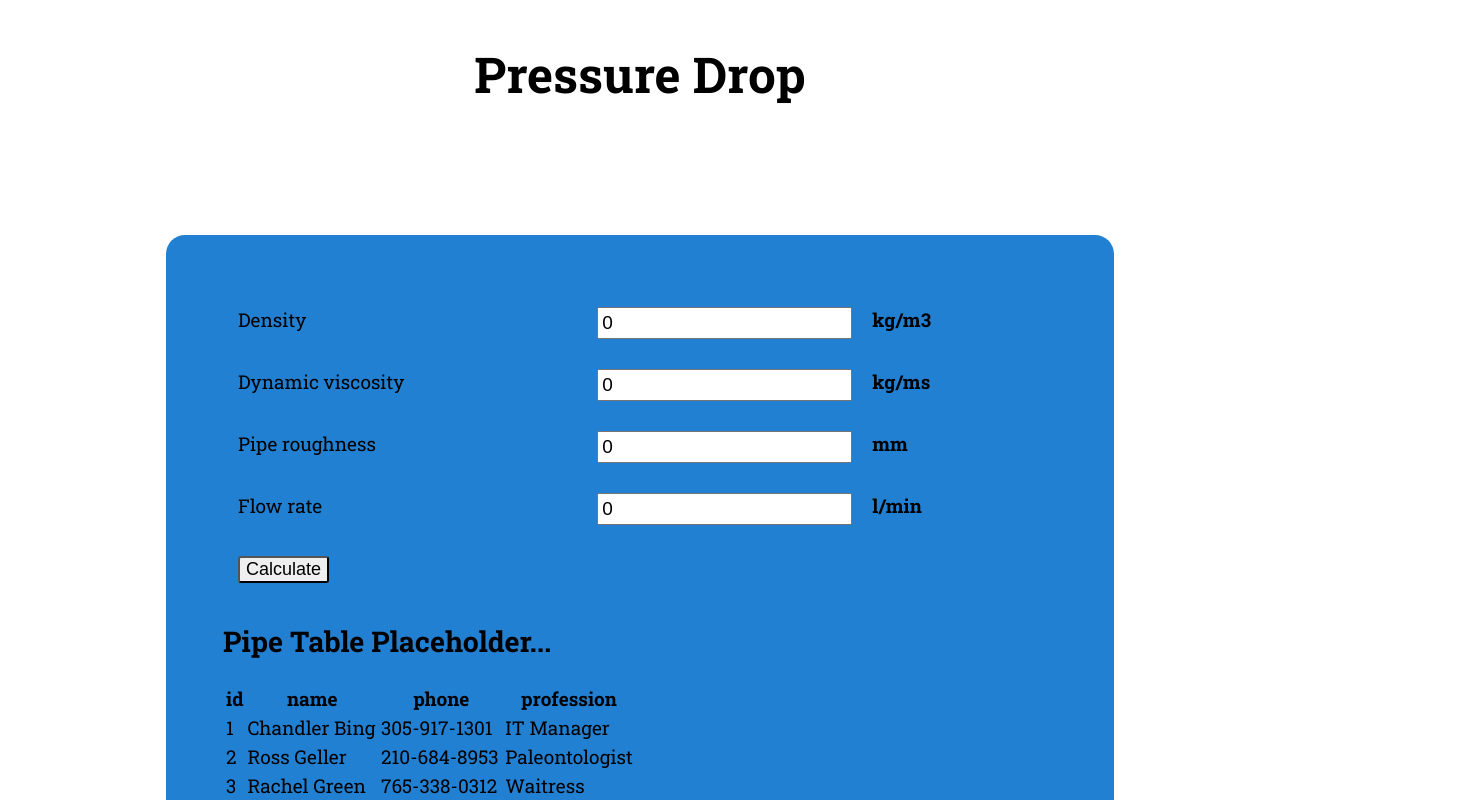
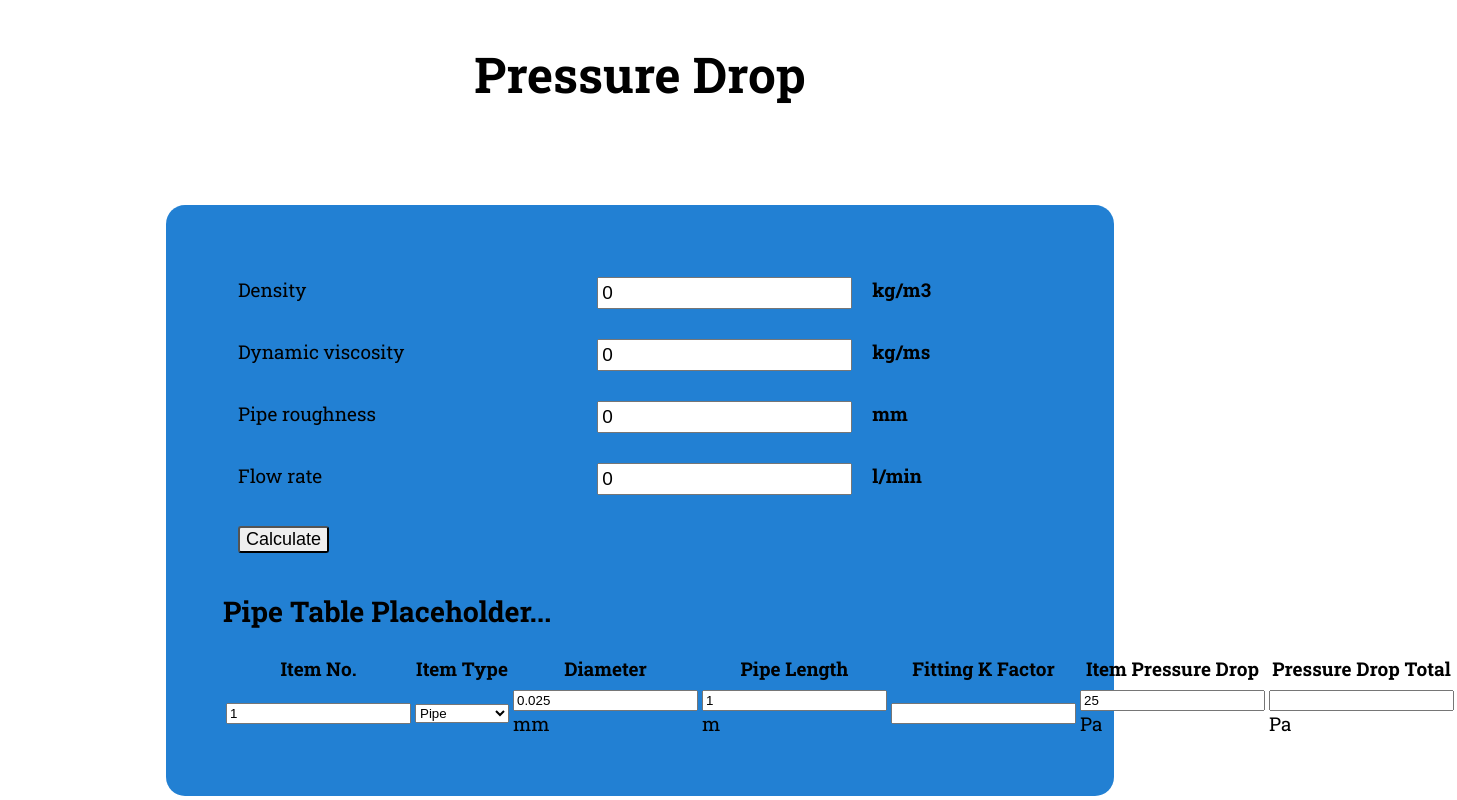
Before and after one commit to katebry/pressure-drop, a Vue app: page / in a window 1280 px wide. Shown: the top 800 px of the page, 1457 px wide, since content can reach past the window. Built offline with nearby package versions, Linux system fonts and the light colour scheme.

Commit message:
feat: beginning of table names/fields added

```diff
--- a/src/components/PipeRouteTable.vue
+++ b/src/components/PipeRouteTable.vue
@@ -3,13 +3,27 @@
   <table id="secondTable">
     <thead>
       <tr>
-        <th v-for="col in columns" :key="col.id">{{ col }}</th>
+        <th v-for="col in columnTitles" :key="col.heading">
+          {{ col.heading }}
+        </th>
       </tr>
     </thead>
     <tbody>
-      <tr v-for="(row, key) in rows" :key="key">
-        <td v-for="col in columns" :key="col.id">{{ row[col] }}</td>
-      </tr>
+    <tr>
+      <td><input class='item_no_input' type='number' id='item_no1' name='item_no1' value=1></td>
+      <td><select name='item_type1' id='item_type1'>
+        <option value='Pipe'>Pipe</option>
+        <option value='Ball Valve'>Ball Valve</option>
+        <option value='Globe Valve'>Globe Valve</option>
+        <option value='Bend'>Bend</option>
+        <option value='Tee'>Tee</option>
+      </select></td>
+      <td><input class='inputs' type='number' id='diameter1' name='diameter1' value=0.025>mm</td>
+      <td><input class='inputs' type='number' id='pipe_length1' name='pipe_length1' value=1>m</td>
+      <td><input class='NAfield' type='number' id='K_factor1' name='K_factor1' readonly></td>
+      <td><input class='inputs' type='number' id='pdrop1' name='pdrop1' value=25>Pa</td>
+      <td><input class='outputs' type='number' id='pdrop_total1' name='pdrop_total1' readonly/>Pa</td>
+    </tr>
     </tbody>
   </table>
 </template>
@@ -18,38 +32,18 @@
 export default {
   data() {
     return {
+      columnTitles: [
+        { heading: "Item No." },
+        { heading: "Item Type" },
+        { heading: "Diameter" },
+        { heading: "Pipe Length" },
+        { heading: "Fitting K Factor" },
+        { heading: "Item Pressure Drop" },
+        { heading: "Pressure Drop Total" },
+      ],
       rows: [
-        {
-          id: 1,
-          name: "Chandler Bing",
-          phone: "305-917-1301",
-          profession: "IT Manager",
-        },
-        {
-          id: 2,
-          name: "Ross Geller",
-          phone: "210-684-8953",
-          profession: "Paleontologist",
-        },
-        {
-          id: 3,
-          name: "Rachel Green",
-          phone: "765-338-0312",
-          profession: "Waitress",
-        },
-        {
-          id: 4,
-          name: "Monica Geller",
-          phone: "714-541-3336",
-          profession: "Head Chef",
-        },
-        {
-          id: 5,
-          name: "Joey Tribbiani",
-          phone: "972-297-6037",
-          profession: "Actor",
-        },
-      ],
+        {}
+      ]
     };
   },
   computed: {
```
